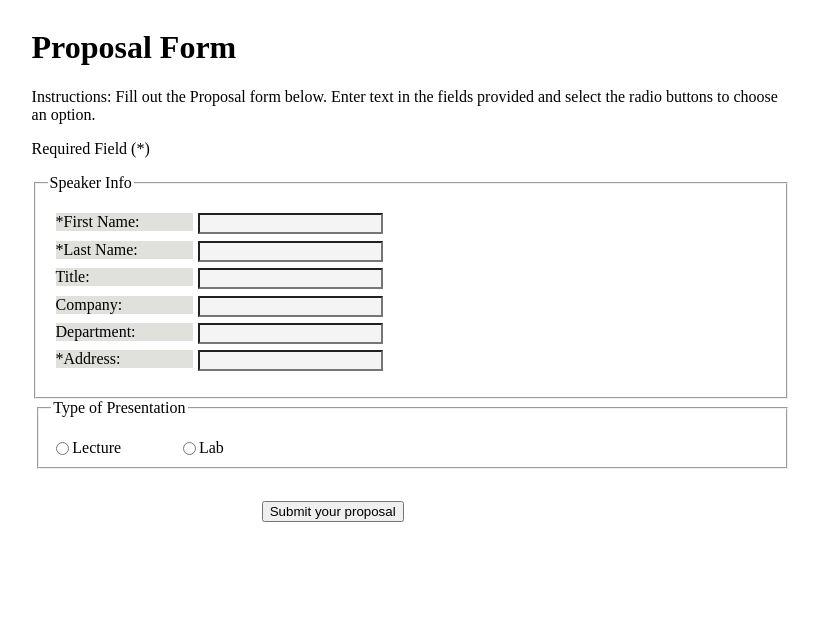
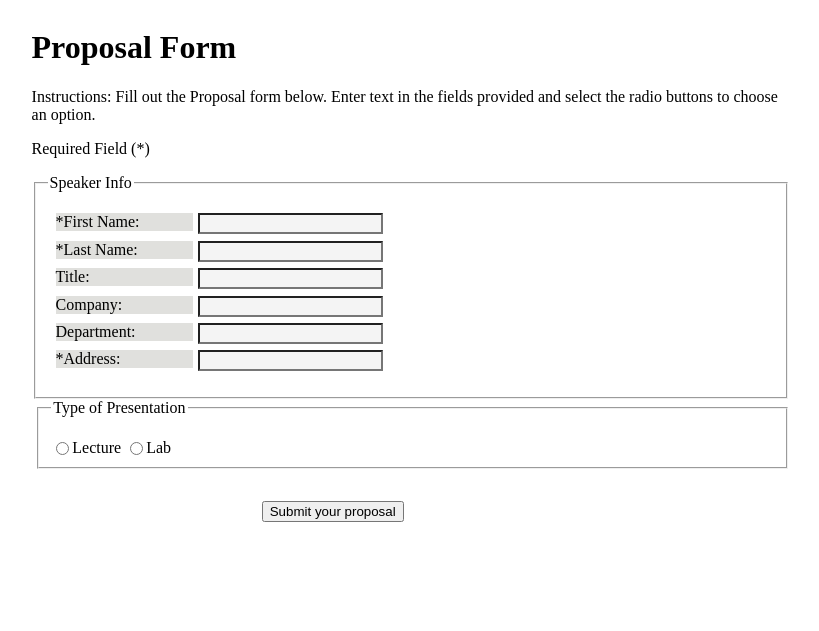
Before and after one commit to rgeorgen10/rgeorgen10.github.io, a PHP site: page /form-exercise.html in a window 1280 px wide. Shown: the top 631 px of the page, without its empty margins (27-846 px from the left). Run offline with PHP 8.4, Linux system fonts and the light colour scheme.

Commit message:
change label styling

```diff
--- a/css/form.css
+++ b/css/form.css
@@ -9,7 +9,7 @@ label {
 
 margin-right: .3em;
 
-width: 6.3em;  /* I made this deliberately wide – come up with your own optimal width */
+width: 3em;  /* I made this deliberately wide – come up with your own optimal width */
 
 display: inline-block; /* width will not work for “inline” elements such as “label”. Therefore we need to set it to “inline-block” */
 
```
